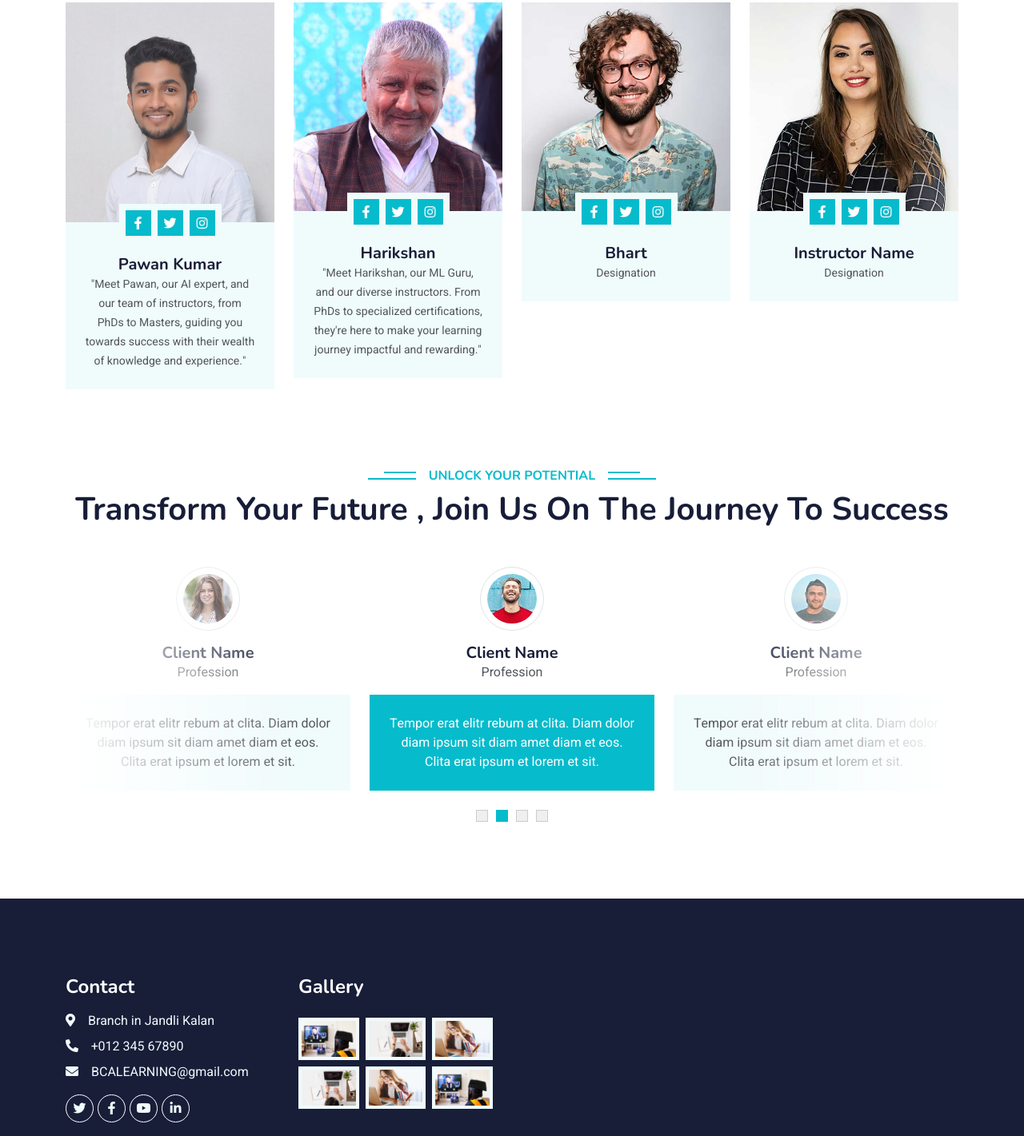
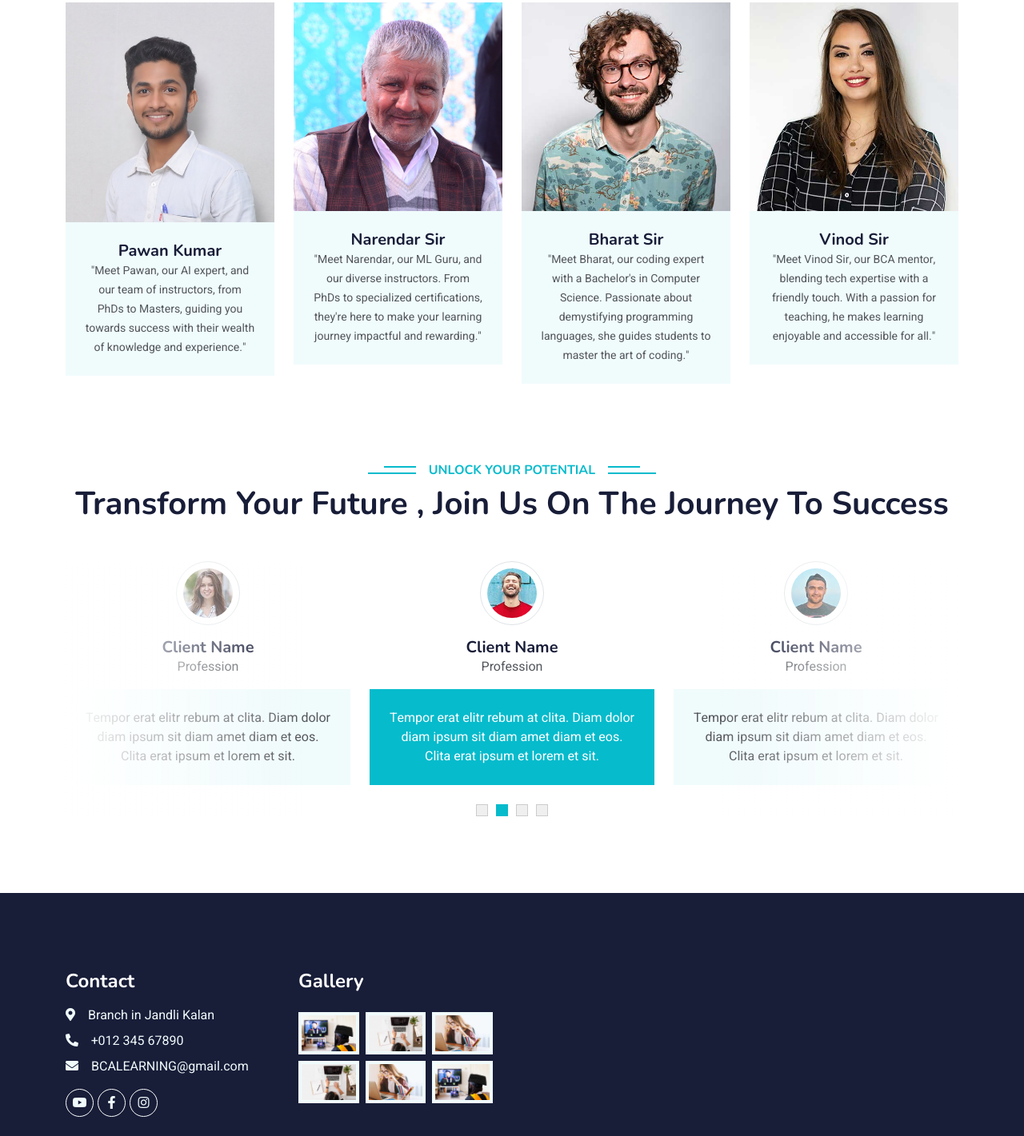
Before and after one commit to Pawan1375/BCA-LEARNING-, a plain HTML site: page index.html in a window 1280 px wide. Shown: the part 3539-4960 px from the top of the page at 80% size. Drawn offline with nearby package versions, Linux system fonts and the light colour scheme; a script that the page names is missing.

Commit message:
Update index.html

```diff
--- a/index.html
+++ b/index.html
@@ -356,13 +356,7 @@
                         <div class="overflow-hidden">
                             <img class="img-fluid" src="img/team-1.jpg" alt="">
                         </div>
-                        <div class="position-relative d-flex justify-content-center" style="margin-top: -23px;">
-                            <div class="bg-light d-flex justify-content-center pt-2 px-1">
-                                <a class="btn btn-sm-square btn-primary mx-1" href=""><i class="fab fa-facebook-f"></i></a>
-                                <a class="btn btn-sm-square btn-primary mx-1" href=""><i class="fab fa-twitter"></i></a>
-                                <a class="btn btn-sm-square btn-primary mx-1" href=""><i class="fab fa-instagram"></i></a>
-                            </div>
-                        </div>
+
                         <div class="text-center p-4">
                             <h5 class="mb-0">Pawan Kumar</h5>
                             <small>"Meet Pawan, our AI expert, and our team of instructors, from PhDs to Masters, guiding you towards success with their wealth of knowledge and experience."
@@ -375,16 +369,10 @@
                         <div class="overflow-hidden">
                             <img class="img-fluid" src="img/team-2.jpg" alt="">
                         </div>
-                        <div class="position-relative d-flex justify-content-center" style="margin-top: -23px;">
-                            <div class="bg-light d-flex justify-content-center pt-2 px-1">
-                                <a class="btn btn-sm-square btn-primary mx-1" href=""><i class="fab fa-facebook-f"></i></a>
-                                <a class="btn btn-sm-square btn-primary mx-1" href=""><i class="fab fa-twitter"></i></a>
-                                <a class="btn btn-sm-square btn-primary mx-1" href=""><i class="fab fa-instagram"></i></a>
-                            </div>
-                        </div>
+
                         <div class="text-center p-4">
-                            <h5 class="mb-0">Harikshan</h5>
-                            <small>"Meet Harikshan, our ML Guru, and our diverse instructors. From PhDs to specialized certifications, they're here to make your learning journey impactful and rewarding."</small>
+                            <h5 class="mb-0">Narendar Sir</h5>
+                            <small>"Meet Narendar, our ML Guru, and our diverse instructors. From PhDs to specialized certifications, they're here to make your learning journey impactful and rewarding."</small>
                         </div>
                     </div>
                 </div>
@@ -393,16 +381,10 @@
                         <div class="overflow-hidden">
                             <img class="img-fluid" src="img/team-3.jpg" alt="">
                         </div>
-                        <div class="position-relative d-flex justify-content-center" style="margin-top: -23px;">
-                            <div class="bg-light d-flex justify-content-center pt-2 px-1">
-                                <a class="btn btn-sm-square btn-primary mx-1" href=""><i class="fab fa-facebook-f"></i></a>
-                                <a class="btn btn-sm-square btn-primary mx-1" href=""><i class="fab fa-twitter"></i></a>
-                                <a class="btn btn-sm-square btn-primary mx-1" href=""><i class="fab fa-instagram"></i></a>
-                            </div>
-                        </div>
+
                         <div class="text-center p-4">
-                            <h5 class="mb-0">Bhart</h5>
-                            <small>Designation</small>
+                            <h5 class="mb-0">Bharat Sir</h5>
+                            <small>"Meet Bharat, our coding expert with a Bachelor's in Computer Science. Passionate about demystifying programming languages, she guides students to master the art of coding."</small>
                         </div>
                     </div>
                 </div>
@@ -411,16 +393,10 @@
                         <div class="overflow-hidden">
                             <img class="img-fluid" src="img/team-4.jpg" alt="">
                         </div>
-                        <div class="position-relative d-flex justify-content-center" style="margin-top: -23px;">
-                            <div class="bg-light d-flex justify-content-center pt-2 px-1">
-                                <a class="btn btn-sm-square btn-primary mx-1" href=""><i class="fab fa-facebook-f"></i></a>
-                                <a class="btn btn-sm-square btn-primary mx-1" href=""><i class="fab fa-twitter"></i></a>
-                                <a class="btn btn-sm-square btn-primary mx-1" href=""><i class="fab fa-instagram"></i></a>
-                            </div>
-                        </div>
+
                         <div class="text-center p-4">
-                            <h5 class="mb-0">Instructor Name</h5>
-                            <small>Designation</small>
+                            <h5 class="mb-0">Vinod Sir</h5>
+                            <small>"Meet Vinod Sir, our BCA mentor, blending tech expertise with a friendly touch. With a passion for teaching, he makes learning enjoyable and accessible for all."</small>
                         </div>
                     </div>
                 </div>
@@ -487,10 +463,13 @@
                     <p class="mb-2"><i class="fa fa-phone-alt me-3"></i>+012 345 67890</p>
                     <p class="mb-2"><i class="fa fa-envelope me-3"></i>BCALEARNING@gmail.com</p>
                     <div class="d-flex pt-2">
-                        <a class="btn btn-outline-light btn-social" href=""><i class="fab fa-twitter"></i></a>
-                        <a class="btn btn-outline-light btn-social" href=""><i class="fab fa-facebook-f"></i></a>
-                        <a class="btn btn-outline-light btn-social" href=""><i class="fab fa-youtube"></i></a>
-                        <a class="btn btn-outline-light btn-social" href=""><i class="fab fa-linkedin-in"></i></a>
+                        <a class="btn btn-outline-light btn-social" href="https://www.youtube.com/channel/UCqUuRR0POrCn8qOIvS8ZMeA" target="_blank"><i class="fab fa-youtube"></i></a>
+
+                        <a class="btn btn-outline-light btn-social" href="https://www.facebook.com/profile.php?id=100089721904233&mibextid=ZbWKwL" target="_blank"><i class="fab fa-facebook-f"></i></a>
+
+                        <a class="btn btn-outline-light btn-social" href="https://www.instagram.com/pawanbinnu?igsh=bW40MjVjZnE3dXhx" target="_blank"><i class="fab fa-instagram"></i></a>
+
+
                     </div>
                 </div>
                 <div class="col-lg-3 col-md-6">
```
